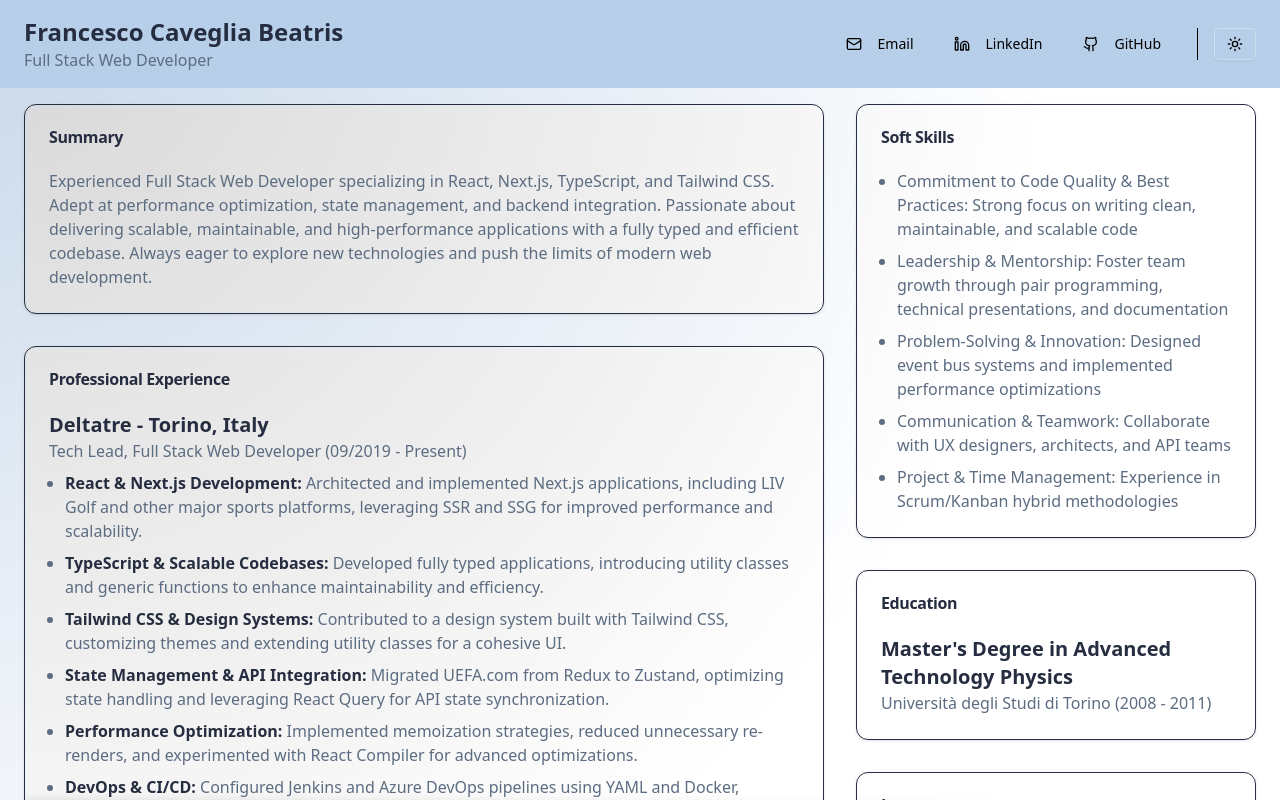
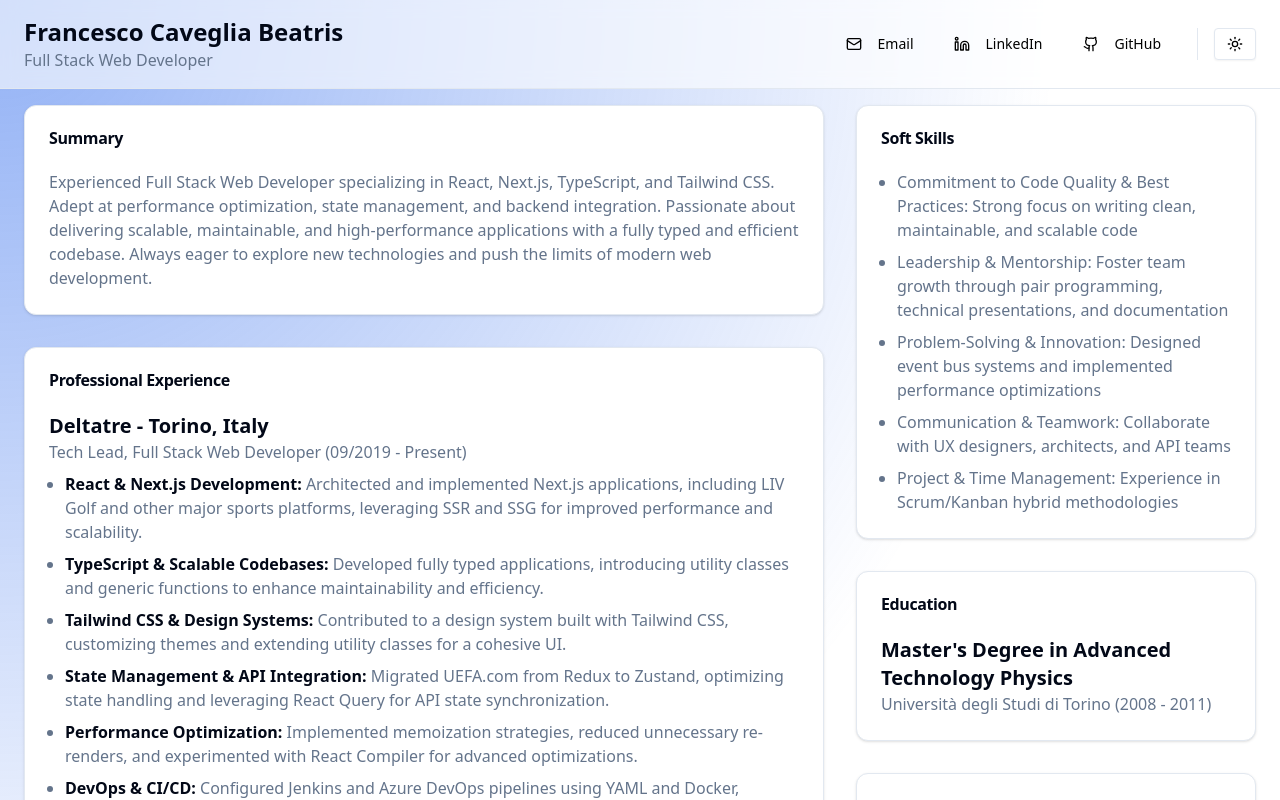
Before and after one commit to cavez86/portfolio, a Next.js app: page / in a window 1280 px wide. Shown: the top 800 px of the page. Built offline with nearby package versions, Linux system fonts and the light colour scheme.

Commit message:
Refactor global styles and components for improved theming, responsiveness, and visual consistency

```diff
--- a/src/app/globals.css
+++ b/src/app/globals.css
@@ -5,80 +5,128 @@
 @custom-variant dark (&:where(.dark, .dark *));
 @custom-variant light (&:where(.light, .light *));
 
-/* light theme */
-@theme {
-  --color-background: rgb(184, 207, 233);
-  --color-foreground: rgb(38, 45, 64);
+:root {
+  --background: hsl(0 0% 100%);
+  --foreground: hsl(222.2 84% 4.9%);
 
-  --color-card: rgb(255, 255, 255);
-  --color-card-foreground: rgb(38, 45, 64);
+  --card: hsl(0 0% 100%);
+  --card-foreground: hsl(222.2 84% 4.9%);
 
-  --color-popover: rgb(255, 255, 255);
-  --color-popover-foreground: rgb(38, 45, 64);
+  --popover: hsl(0 0% 100%);
+  --popover-foreground: hsl(222.2 84% 4.9%);
 
-  --color-primary: rgb(71, 105, 147);
-  --color-primary-foreground: rgb(255, 255, 255);
+  --primary: hsl(221.2 83.2% 53.3%);
+  --primary-foreground: hsl(210 40% 98%);
 
-  --color-secondary: rgb(207, 220, 236);
-  --color-secondary-foreground: rgb(38, 45, 64);
+  --secondary: hsl(210 40% 96.1%);
+  --secondary-foreground: hsl(222.2 47.4% 11.2%);
 
-  --color-muted: rgb(207, 220, 236);
-  --color-muted-foreground: rgb(92, 108, 129);
+  --muted: hsl(210 40% 96.1%);
+  --muted-foreground: hsl(215.4 16.3% 46.9%);
 
-  --color-accent: rgb(147, 177, 213);
-  --color-accent-foreground: rgb(38, 45, 64);
+  --accent: hsl(210 40% 96.1%);
+  --accent-foreground: hsl(222.2 47.4% 11.2%);
 
-  --color-destructive: rgb(220, 96, 96);
-  --color-destructive-foreground: rgb(255, 255, 255);
+  --destructive: hsl(0 84.2% 60.2%);
+  --destructive-foreground: hsl(210 40% 98%);
 
-  --color-border: rgb(184, 207, 233);
-  --color-input: rgb(207, 220, 236);
-  --color-ring: rgb(71, 105, 147);
+  --border: hsl(214.3 31.8% 91.4%);
+  --input: hsl(214.3 31.8% 91.4%);
+  --ring: hsl(221.2 83.2% 53.3%);
+  --radius: hsl(0.5rem);
 
-  --body-gradient: radial-gradient(circle at top left, rgba(147, 177, 213, 0.5), transparent 70%);
+  --chart-1: hsl(12 76% 61%);
+  --chart-2: hsl(173 58% 39%);
+  --chart-3: hsl(197 37% 24%);
+  --chart-4: hsl(43 74% 66%);
+  --chart-5: hsl(27 87% 67%);
+
+  --body-gradient: radial-gradient(
+    circle at top left,
+    color-mix(in oklab, var(--primary) 50%, transparent),
+    transparent 70%
+  );
 }
 
-/* dark theme */
-:root :where(.dark, .dark *) {
-  --color-background: rgb(38, 45, 64);
-  --color-foreground: rgb(224, 229, 236);
+.dark {
+  --background: hsl(222.2 84% 4.9%);
+  --foreground: hsl(210 40% 98%);
 
-  --color-card: rgb(38, 45, 64);
-  --color-card-foreground: rgb(224, 229, 236);
+  --card: hsl(222.2 84% 4.9%);
+  --card-foreground: hsl(210 40% 98%);
 
-  --color-popover: rgb(38, 45, 64);
-  --color-popover-foreground: rgb(224, 229, 236);
+  --popover: hsl(222.2 84% 4.9%);
+  --popover-foreground: hsl(210 40% 98%);
 
-  --color-primary: rgb(184, 207, 233);
-  --color-primary-foreground: rgb(38, 45, 64);
+  --primary: hsl(217.2 91.2% 59.8%);
+  --primary-foreground: hsl(222.2 47.4% 11.2%);
 
-  --color-secondary: rgb(51, 61, 86);
-  --color-secondary-foreground: rgb(224, 229, 236);
+  --secondary: hsl(217.2 32.6% 17.5%);
+  --secondary-foreground: hsl(210 40% 98%);
 
-  --color-muted: rgb(51, 61, 86);
-  --color-muted-foreground: rgb(147, 177, 213);
+  --muted: hsl(217.2 32.6% 17.5%);
+  --muted-foreground: hsl(215 20.2% 65.1%);
 
-  --color-accent: rgb(71, 105, 147);
-  --color-accent-foreground: rgb(224, 229, 236);
+  --accent: hsl(217.2 32.6% 17.5%);
+  --accent-foreground: hsl(210 40% 98%);
 
-  --color-destructive: rgb(147, 52, 52);
-  --color-destructive-foreground: rgb(224, 229, 236);
+  --destructive: hsl(0 62.8% 30.6%);
+  --destructive-foreground: hsl(210 40% 98%);
 
-  --color-border: rgb(51, 61, 86);
-  --color-input: rgb(51, 61, 86);
-  --color-ring: rgb(184, 207, 233);
+  --border: hsl(217.2 32.6% 17.5%);
+  --input: hsl(217.2 32.6% 17.5%);
+  --ring: hsl(224.3 76.3% 48%);
 
-  --color-chart-1: rgb(147, 177, 213);
-  --color-chart-2: rgb(71, 105, 147);
-  --color-chart-3: rgb(92, 108, 129);
-  --color-chart-4: rgb(51, 61, 86);
-  --color-chart-5: rgb(38, 45, 64);
+  --chart-1: hsl(220 70% 50%);
+  --chart-2: hsl(160 60% 45%);
+  --chart-3: hsl(30 80% 55%);
+  --chart-4: hsl(280 65% 60%);
+  --chart-5: hsl(340 75% 55%);
+}
 
-  --body-gradient: radial-gradient(circle at top left, rgba(71, 105, 147, 0.15), transparent 70%);
+@theme {
+  --color-background: var(--background);
+  --color-foreground: var(--foreground);
+
+  --color-card: var(--card);
+  --color-card-foreground: var(--card-foreground);
+
+  --color-popover: var(--popover);
+  --color-popover-foreground: var(--popover-foreground);
+
+  --color-primary: var(--primary);
+  --color-primary-foreground: var(--primary-foreground);
+
+  --color-secondary: var(--secondary);
+  --color-secondary-foreground: var(--secondary-foreground);
+
+  --color-muted: var(--muted);
+  --color-muted-foreground: var(--muted-foreground);
+
+  --color-accent: var(--accent);
+  --color-accent-foreground: var(--accent-foreground);
+
+  --color-destructive: var(--destructive);
+  --color-destructive-foreground: var(--destructive-foreground);
+
+  --color-border: var(--border);
+  --color-input: var(--input);
+  --color-ring: var(--ring);
+  --color-radius: var(--radius);
+
+  --color-chart-1: var(--chart-1);
+  --color-chart-2: var(--chart-2);
+  --color-chart-3: var(--chart-3);
+  --color-chart-4: var(--chart-4);
+  --color-chart-5: var(--chart-5);
 }
 
 /* Add base styles after theme definition */
 @layer base {
+  * {
+    @apply border-border;
+  }
+
   body {
     @apply bg-[image:var(--body-gradient)] bg-fixed;
   }
--- a/src/components/header.tsx
+++ b/src/components/header.tsx
@@ -4,7 +4,7 @@ import { personalInfo } from '@/data/content';
 import { ThemeToggle } from '@/components/theme-toggle';
 
 export const Header = () => (
-  <header className="bg-background dark:bg-background/50 sticky -top-[66px] z-50 flex flex-wrap items-center justify-between gap-2 px-6 py-4 backdrop-blur-xl md:top-0">
+  <header className="bg-background/95 supports-[backdrop-filter]:bg-background/60 sticky -top-[66px] z-50 flex flex-wrap items-center justify-between gap-2 border-b px-6 py-4 backdrop-blur md:top-0">
     <div className="flex flex-col">
       <h1 className="text-foreground text-2xl font-bold">{personalInfo.name}</h1>
       <p className="text-muted-foreground">{personalInfo.title}</p>
--- a/src/components/ui/card.tsx
+++ b/src/components/ui/card.tsx
@@ -12,7 +12,8 @@ const Card = ({
   <div
     ref={ref}
     className={cn(
-      'text-card-foreground hover:bg-accent/50 rounded-xl border bg-transparent shadow-sm backdrop-blur-xs backdrop-grayscale transition',
+      'bg-card text-card-foreground rounded-xl border shadow',
+      'hover:bg-accent/50 transition hover:backdrop-blur-xs hover:backdrop-grayscale',
       className
     )}
     {...props}
```
